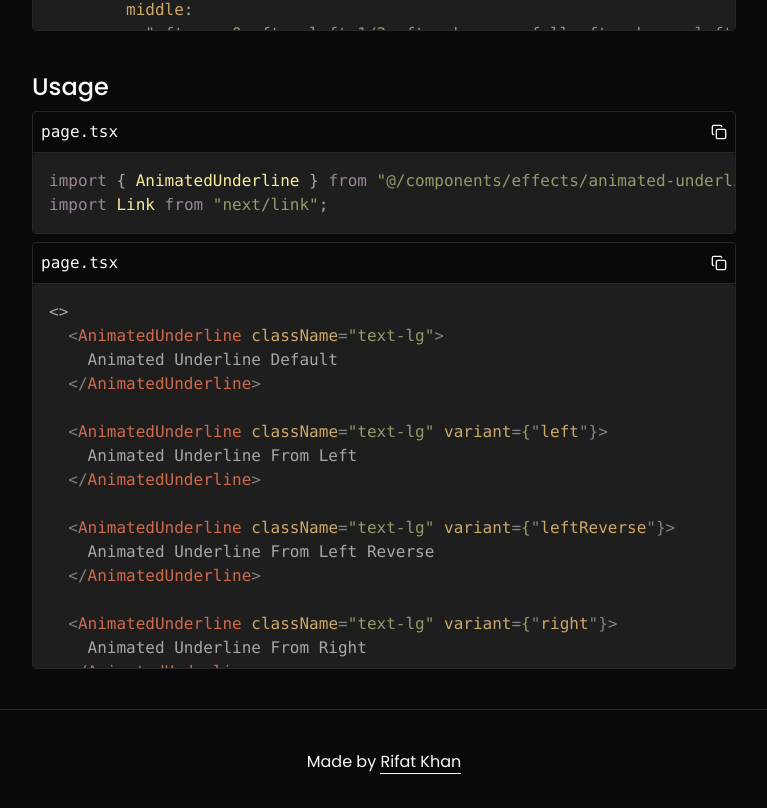
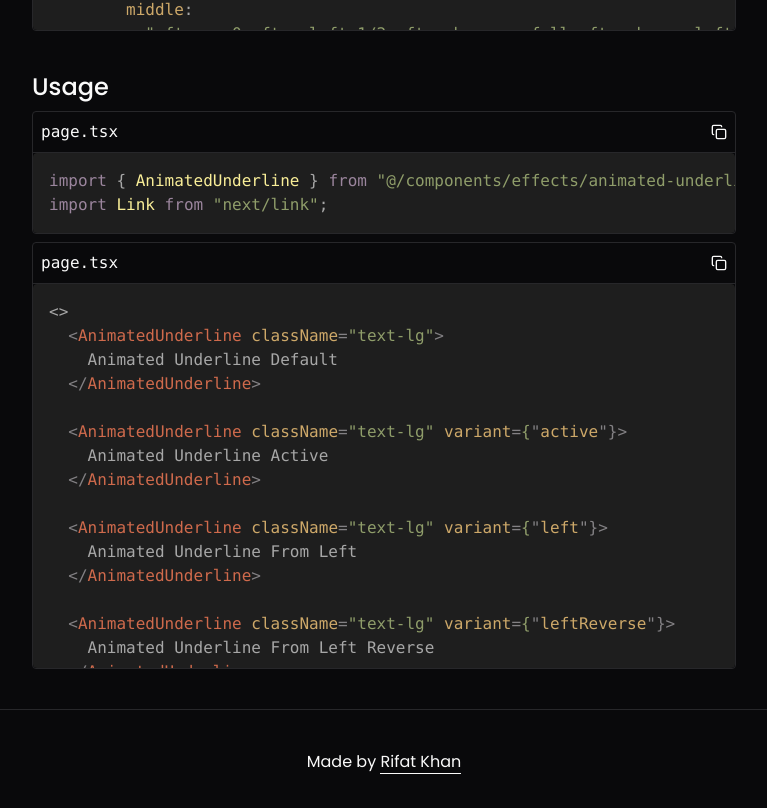
Before and after one commit to StepAsideLiL/effects, a Next.js app: page /effects/animated-underline in a window 1280 px wide. Shown: the part 1599-2407 px from the top of the page, without its empty margins (256-1023 px from the left). Built offline with nearby package versions, Linux system fonts and the light colour scheme.

Commit message:
update: add active bariant example

```diff
--- a/components/effects/animated-underline/animated-underline-doc.tsx
+++ b/components/effects/animated-underline/animated-underline-doc.tsx
@@ -23,6 +23,10 @@ import Link from "next/link";`;
   const usageComponents = `<>
   <AnimatedUnderline className="text-lg">
     Animated Underline Default
+  </AnimatedUnderline>
+
+  <AnimatedUnderline className="text-lg" variant={"active"}>
+    Animated Underline Active
   </AnimatedUnderline>
 
   <AnimatedUnderline className="text-lg" variant={"left"}>
```
